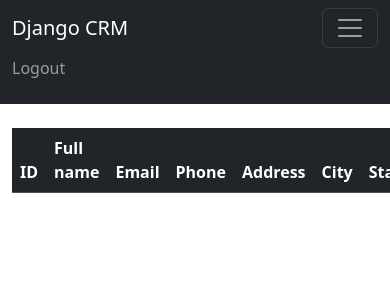
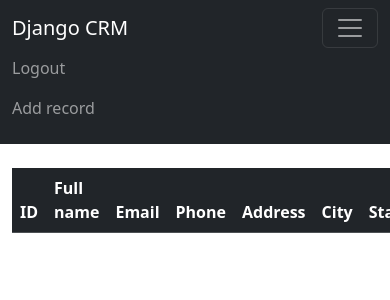
Before and after one commit to DanielValenzuelaPerez/django-crm, a Django app: page / in a window 390 px wide, after a click that opens the changed part; the page is wider, and only the part inside the window is pictured. Shown: the top 300 px of that part. Run offline with Django 5.2, Linux system fonts and the light colour scheme; the visitor is signed in with stand-in values (Sample User, id 1); data that the repository does not hold is empty.

Commit message:
Add records functionality

```diff
--- a/website/templates/navbar.html
+++ b/website/templates/navbar.html
@@ -9,6 +9,9 @@
           {% if user.is_authenticated %}
           <li class="nav-item">
             <a class="nav-link" href="{% url 'logout' %}">Logout</a>
+          </li>
+          <li class="nav-item">
+            <a class="nav-link" href="{% url 'add_record' %}">Add record</a>
           </li>
           {% else %}
           <li class="nav-item">
--- a/website/urls.py
+++ b/website/urls.py
@@ -1,6 +1,6 @@
 from django.urls import path
 
-from .views import home, logout_user, register_user, customer_record, delete_record
+from .views import home, logout_user, register_user, customer_record, delete_record, add_record
 
 urlpatterns = [
     path('', home, name='home'),
@@ -8,4 +8,5 @@ urlpatterns = [
     path('register/', register_user, name='register'),
     path('record/<int:pk>/', customer_record, name='record'),
     path('delete_record/<int:pk>/', delete_record, name='delete_record'),
+    path('add_record/', add_record, name='add_record'),
 ]
--- a/website/views.py
+++ b/website/views.py
@@ -2,7 +2,7 @@ from django.shortcuts import render, redirect
 from django.contrib.auth import authenticate, login, logout
 from django.contrib import messages
 
-from .forms import SignUpForm
+from .forms import SignUpForm, RecordForm
 from .models import Record
 # https://getbootstrap.com/docs/5.3/components/alerts/
 
@@ -66,3 +66,17 @@ def delete_record(request, pk):
     else:
         messages.error(request, 'You must be logged in to delete records.')
         return redirect('home')
+
+
+def add_record(request):
+    form = RecordForm(request.POST or None)
+    if request.user.is_authenticated:
+        if request.method == 'POST':
+            if form.is_valid():
+                new_record = form.save()
+                messages.success(request, f'{new_record.first_name} {new_record.last_name} record addedd')
+                return redirect('home')
+        return render(request, 'add_record.html', {'form': form})
+    else:
+        messages.error(request, 'You must be logged in to add new records.')
+        return redirect('home')
```
Also changed, not shown: website/forms.py (+17 -0 lines), website/templates/add_record.html (added, +14 -0 lines).
